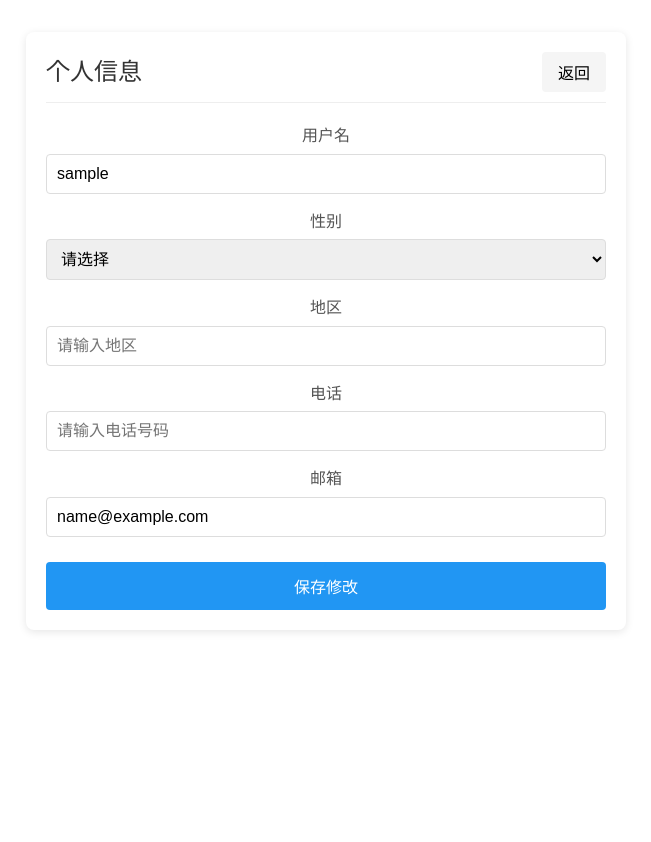
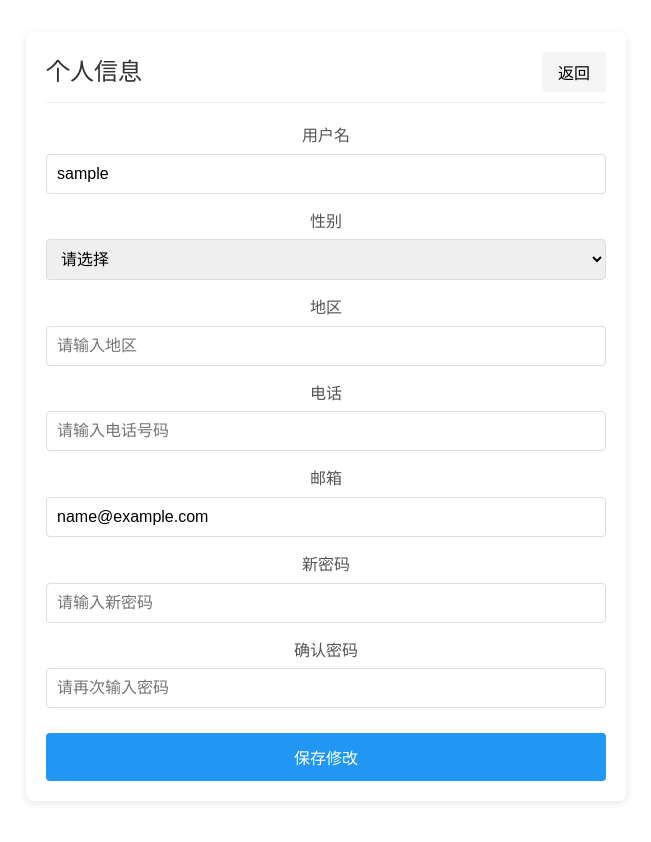
Before and after one commit to mhsbz/doctor_qa, a Vue app in the folder frontend/: page /user-profile in a window 1280 px wide. Shown: the top 842 px of the page, without its empty margins (314-965 px from the left). Built offline with nearby package versions, Linux system fonts and the light colour scheme; sample sign-in values are in the browser's storage.

Commit message:
feat(用户信息): 添加密码更新功能
在用户信息更新功能中增加密码字段，允许用户更新密码。同时在前端添加密码和确认密码输入框，并验证两次输入的密码是否一致。

```diff
--- a/frontend/src/components/UserProfile.vue
+++ b/frontend/src/components/UserProfile.vue
@@ -36,6 +36,16 @@
         <input type="email" id="email" v-model="userInfo.email" placeholder="请输入邮箱">
       </div>
 
+      <div class="form-group">
+        <label for="password">新密码</label>
+        <input type="password" id="password" v-model="userInfo.password" placeholder="请输入新密码">
+      </div>
+
+      <div class="form-group">
+        <label for="confirmPassword">确认密码</label>
+        <input type="password" id="confirmPassword" v-model="userInfo.confirmPassword" placeholder="请再次输入密码">
+      </div>
+
       <button class="save-button" @click="saveProfile">保存修改</button>
 
       <div v-if="message" :class="['message', messageType]">
@@ -59,7 +69,9 @@ export default {
         gender: '',
         region: '',
         phone: '',
-        email: ''
+        email: '',
+        password: '',
+        confirmPassword: ''
       },
       message: '',
       messageType: 'success'
@@ -78,6 +90,12 @@ export default {
           return;
         }
 
+        if (this.userInfo.password && this.userInfo.password !== this.userInfo.confirmPassword) {
+          this.message = '两次输入的密码不一致';
+          this.messageType = 'error';
+          return;
+        }
+
         // 准备更新数据
         const updateData = {
           user_id: this.userInfo.user_id,
@@ -85,7 +103,8 @@ export default {
           gender: this.userInfo.gender,
           region: this.userInfo.region,
           phone: this.userInfo.phone,
-          email: this.userInfo.email
+          email: this.userInfo.email,
+          password: this.userInfo.password
         };
 
         // 发送更新请求
```
Also changed, not shown: 2 other files (tests, documents, lock files or other folders).
